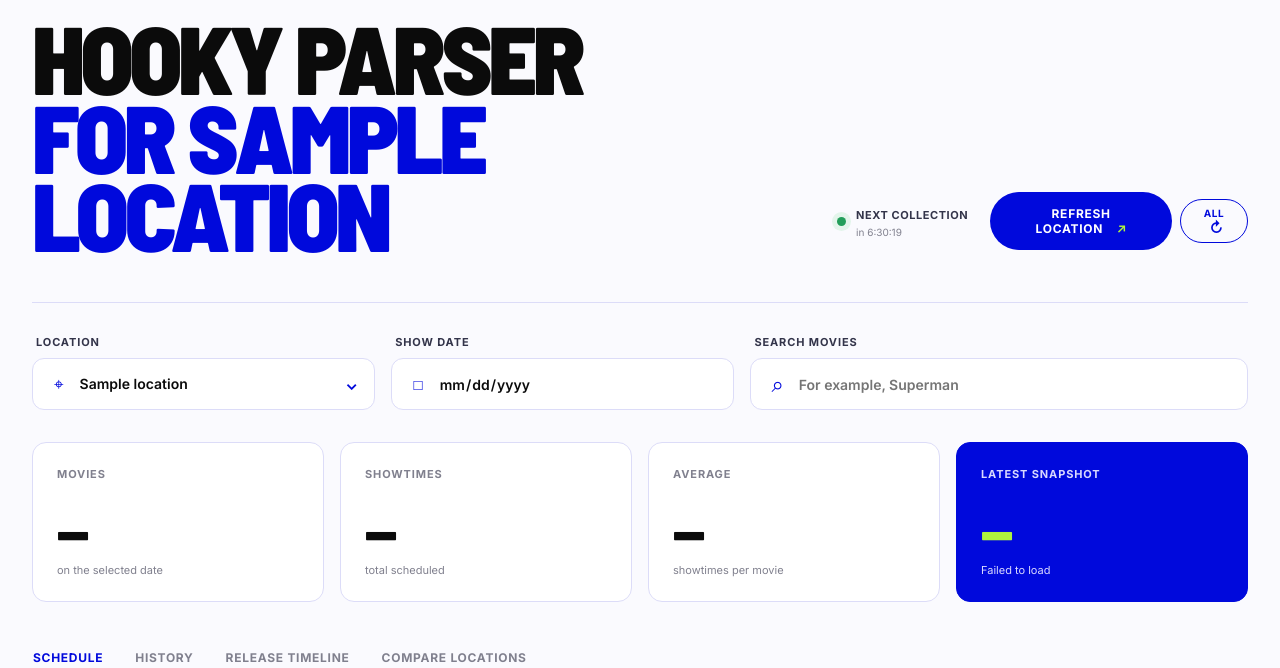
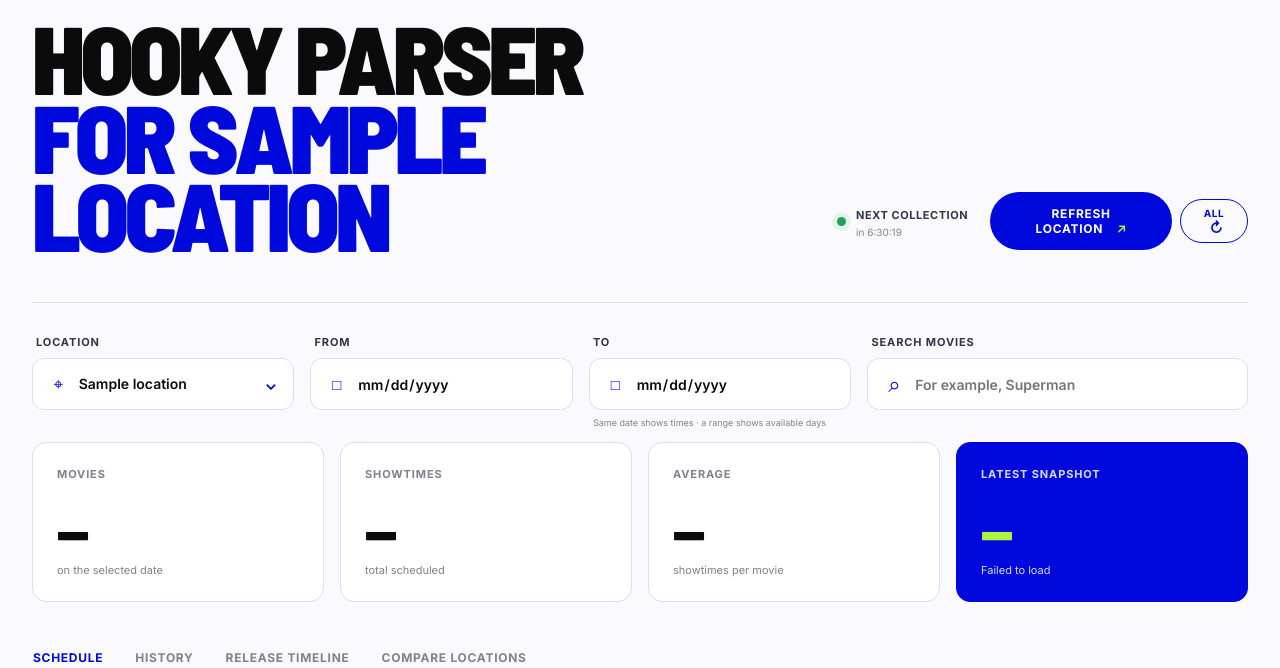
Before and after one commit to SupCS/HookyParser, a Flask app: template templates/index.html in a window 1280 px wide. Shown: the part 91-759 px from the top of the page. Run offline with Flask 3, Linux system fonts and the light colour scheme; the template is opened without the code that fills it: most values are stand-ins (such as "Sample title", 1, 10 or a date in 2020); some libraries are stand-ins or nearby versions.

Commit message:
Movies view for multiple dates

```diff
--- a/app.py
+++ b/app.py
@@ -510,6 +510,69 @@ def schedule():
         return jsonify({"error": "Could not save the schedule", "detail": str(error)}), 500
 
 
+@app.get("/api/schedule-range")
+def schedule_range():
+    location = request.args.get("location", "hutto")
+    if location not in LOCATIONS:
+        return jsonify({"error": "Unknown location"}), 400
+    location_today = datetime.now(ZoneInfo(LOCATION_TIMEZONES[location])).date()
+    date_from = request.args.get("date_from", location_today.isoformat())
+    date_to = request.args.get("date_to", date_from)
+    try:
+        start = datetime.strptime(date_from, "%Y-%m-%d").date()
+        end = datetime.strptime(date_to, "%Y-%m-%d").date()
+    except ValueError:
+        return jsonify({"error": "Invalid date range"}), 400
+    if start > end:
+        return jsonify({"error": "From date must not be after To date"}), 400
+    days = (end - start).days + 1
+    if days > 366:
+        return jsonify({"error": "Date range cannot exceed 366 days"}), 400
+
+    with db() as connection:
+        rows = connection.execute(
+            sql("""SELECT r.show_date, r.captured_at, s.movie_slug, s.movie_title,
+                          s.show_time, s.checkout_url, s.id
+                   FROM scrape_runs r LEFT JOIN showings s ON s.run_id = r.id
+                   WHERE r.location=? AND r.show_date>=? AND r.show_date<=?
+                   ORDER BY s.movie_title, r.show_date, s.id"""),
+            (location, date_from, date_to),
+        ).fetchall()
+
+    grouped: dict[str, dict] = {}
+    captured_at = None
+    available_dates: set[str] = set()
+    for row in rows:
+        available_dates.add(row["show_date"])
+        if captured_at is None or row["captured_at"] > captured_at:
+            captured_at = row["captured_at"]
+        if not row["movie_title"]:
+            continue
+        movie = grouped.setdefault(row["movie_slug"], {
+            "slug": row["movie_slug"], "title": row["movie_title"], "dates": {}
+        })
+        movie["dates"].setdefault(row["show_date"], []).append({
+            "time": row["show_time"], "url": row["checkout_url"]
+        })
+    movies = []
+    for movie in grouped.values():
+        movie["dates"] = [
+            {"date": show_date, "showings": showings}
+            for show_date, showings in movie["dates"].items()
+        ]
+        movies.append(movie)
+    attach_cached_popularity(movies)
+    return jsonify({
+        "location": location,
+        "date_from": date_from,
+        "date_to": date_to,
+        "requested_days": days,
+        "available_days": len(available_dates),
+        "captured_at": captured_at,
+        "movies": movies,
+    })
+
+
 def collect_all_locations(locations=None):
     locations = locations or list(LOCATIONS)
     results = []
--- a/static/app.js
+++ b/static/app.js
@@ -1,5 +1,5 @@
 const $ = (selector) => document.querySelector(selector);
-const state = { movies: [], loading: false };
+const state = { movies: [], loading: false, rangeView: false };
 
 function escapeHtml(value) {
   const node = document.createElement('span');
@@ -19,6 +19,21 @@ function updateLocationHeading() {
 function renderMovies() {
   const term = $('#search').value.trim().toLowerCase();
   const movies = state.movies.filter((movie) => movie.title.toLowerCase().includes(term));
+  if (state.rangeView) {
+    $('#movieList').innerHTML = movies.length ? movies.map((movie, index) => {
+      const popularity = Number.isInteger(movie.imdb_popularity)
+        ? `<span class="popularity" title="Current IMDb Popularity rank">IMDb popularity <b>#${movie.imdb_popularity.toLocaleString('en-US')}</b></span>`
+        : '<span class="popularity unavailable">IMDb popularity —</span>';
+      const totalShowings = movie.dates.reduce((sum, day) => sum + day.showings.length, 0);
+      const days = movie.dates.map((day) => {
+        const date = new Date(`${day.date}T00:00:00Z`);
+        const label = date.toLocaleDateString('en-US', { weekday: 'short', month: 'short', day: 'numeric', timeZone: 'UTC' });
+        return `<button class="range-day" type="button" data-show-date="${day.date}" title="Open this day's showtimes"><span class="range-day-label"><b>${escapeHtml(label)}</b></span><span class="range-day-count">${day.showings.length} showtimes · view day →</span></button>`;
+      }).join('');
+      return `<details class="movie" ${movies.length === 1 || index === 0 ? 'open' : ''}><summary><span class="rank">${String(index + 1).padStart(2, '0')}</span><div><h3>${escapeHtml(movie.title)}</h3><p>${movie.dates.length} day${movie.dates.length === 1 ? '' : 's'} in this window</p></div><div class="movie-badges">${popularity}<span class="count">${totalShowings} showtimes</span></div></summary><div class="range-dates">${days}</div></details>`;
+    }).join('') : '<div class="empty">No movies match your search in this 14-day window.</div>';
+    return;
+  }
   $('#movieList').innerHTML = movies.length ? movies.map((movie, index) => {
     const popularity = Number.isInteger(movie.imdb_popularity)
       ? `<span class="popularity" title="Current IMDb Popularity rank">IMDb popularity <b>#${movie.imdb_popularity.toLocaleString('en-US')}</b></span>`
@@ -36,6 +51,8 @@ function renderMovies() {
 }
 
 async function loadSchedule(refresh = false) {
+  state.rangeView = $('#date').value !== $('#dateTo').value;
+  if (state.rangeView && !refresh) return loadScheduleRange();
   if (state.loading) return;
   state.loading = true;
   const button = $('#refresh');
@@ -60,6 +77,35 @@ async function loadSchedule(refresh = false) {
     $('#status').textContent = refresh ? 'New snapshot saved' : 'Saved data';
     renderMovies();
     await loadHistory();
+  } catch (error) {
+    state.movies = [];
+    $('#movieList').innerHTML = `<div class="empty">${escapeHtml(error.message)}</div>`;
+    $('#status').textContent = 'Failed to load';
+  } finally {
+    state.loading = false;
+    button.disabled = false;
+  }
+}
+
+async function loadScheduleRange() {
+  if (state.loading) return;
+  state.loading = true;
+  const button = $('#refresh');
+  button.disabled = true;
+  $('#status').textContent = 'Loading date range…';
+  const query = new URLSearchParams({ location: $('#location').value, date_from: $('#date').value, date_to: $('#dateTo').value });
+  try {
+    const response = await fetch(`/api/schedule-range?${query}`);
+    const data = await response.json();
+    if (!response.ok) throw new Error(data.error || 'Failed to load date range');
+    state.movies = data.movies || [];
+    const showings = state.movies.reduce((total, movie) => total + movie.dates.reduce((sum, day) => sum + day.showings.length, 0), 0);
+    $('#movieCount').textContent = state.movies.length;
+    $('#showingCount').textContent = showings;
+    $('#average').textContent = state.movies.length ? (showings / state.movies.length).toFixed(1) : '0';
+    $('#captured').textContent = data.captured_at ? new Date(data.captured_at).toLocaleTimeString('en-US', { hour: '2-digit', minute: '2-digit' }) : '—';
+    $('#status').textContent = `${data.available_days}/${data.requested_days} days with saved data`;
+    renderMovies();
   } catch (error) {
     state.movies = [];
     $('#movieList').innerHTML = `<div class="empty">${escapeHtml(error.message)}</div>`;
@@ -374,7 +420,23 @@ async function loadReleaseTimeline() {
 
 $('#search').addEventListener('input', renderMovies);
 $('#location').addEventListener('change', () => { updateLocationHeading(); loadSchedule(); });
-$('#date').addEventListener('change', () => loadSchedule());
+$('#date').addEventListener('change', () => {
+  if ($('#date').value > $('#dateTo').value) $('#dateTo').value = $('#date').value;
+  $('#dateTo').min = $('#date').value;
+  loadSchedule();
+});
+$('#dateTo').addEventListener('change', () => {
+  if ($('#dateTo').value < $('#date').value) $('#dateTo').value = $('#date').value;
+  loadSchedule();
+});
+$('#movieList').addEventListener('click', (event) => {
+  const day = event.target.closest('[data-show-date]');
+  if (!day) return;
+  $('#date').value = day.dataset.showDate;
+  $('#dateTo').value = day.dataset.showDate;
+  $('#dateTo').min = day.dataset.showDate;
+  loadSchedule();
+});
 $('#refresh').addEventListener('click', refreshSelectedLocation);
 $('#refreshAll').addEventListener('click', refreshAllLocations);
 $('#historyFrom').addEventListener('change', loadHistory);
@@ -411,6 +473,7 @@ document.querySelectorAll('.tabs button').forEach((button) => button.addEventLis
 }));
 
 updateLocationHeading();
+$('#dateTo').min = $('#date').value;
 setComparisonRange('week');
 updateCronCountdown();
 setInterval(updateCronCountdown, 1000);
--- /dev/null
+++ b/static/schedule-range.css
@@ -0,0 +1 @@
+.schedule-toolbar{grid-template-columns:1fr 1fr 1fr 1.45fr}.schedule-range-help{display:block;margin:7px 0 -18px 4px;color:var(--aid-mute);font-size:9px;white-space:nowrap}.range-dates{display:grid;gap:8px;padding:2px 22px 22px 88px}.range-day{display:flex;align-items:center;width:100%;gap:12px;padding:10px 12px;border:0;border-radius:10px;background:var(--aid-blue-50);font-family:Inter,sans-serif;text-align:left;cursor:pointer}.range-day:hover{background:#e8e8fd}.range-day:focus-visible{outline:3px solid var(--aid-lime);outline-offset:2px}.range-day-label{color:var(--aid-slate);font-size:11px;font-weight:600}.range-day-label b{color:var(--aid-blue);font-size:12px}.range-day-count{margin-left:auto;color:var(--aid-mute);font-size:10px}@media(max-width:900px){.schedule-toolbar{grid-template-columns:1fr 1fr}.schedule-toolbar .search{grid-column:1/-1}}@media(max-width:680px){.schedule-toolbar{grid-template-columns:1fr}.schedule-toolbar .search{grid-column:auto}.schedule-range-help{margin-bottom:0}.range-dates{padding-left:22px}.range-day{align-items:flex-start;flex-direction:column}.range-day-count{margin-left:0}}
--- a/templates/index.html
+++ b/templates/index.html
@@ -13,6 +13,7 @@
   <link rel="stylesheet" href="{{ url_for('static', filename='comparison.css') }}">
   <link rel="stylesheet" href="{{ url_for('static', filename='timeline.css') }}">
   <link rel="stylesheet" href="{{ url_for('static', filename='timeline-tooltip.css') }}">
+  <link rel="stylesheet" href="{{ url_for('static', filename='schedule-range.css') }}">
 </head>
 <body>
   <main class="shell">
@@ -21,9 +22,10 @@
       <div class="hero-actions"><div class="auto-status"><i></i><span><b>Next collection</b><small id="nextRefresh">Calculating…</small></span></div><div class="refresh-actions"><button class="primary" id="refresh">Refresh location <span>↗</span></button><button class="refresh-all" id="refreshAll" type="button" title="Refresh all locations for the next 13 days" aria-label="Refresh all locations">All <span>↻</span></button></div></div>
     </header>
 
-    <section class="toolbar" aria-label="Filters">
+    <section class="toolbar schedule-toolbar" aria-label="Filters">
       <label><span>Location</span><div class="control select-control"><select id="location">{% for slug, name in locations.items() %}<option value="{{ slug }}" {% if slug == 'hutto' %}selected{% endif %}>{{ name }}</option>{% endfor %}</select></div></label>
-      <label><span>Show date</span><div class="control date-control"><input id="date" type="date" value="{{ today }}"></div></label>
+      <label><span>From</span><div class="control date-control"><input id="date" type="date" value="{{ today }}"></div></label>
+      <label><span>To</span><div class="control date-control"><input id="dateTo" type="date" value="{{ today }}"></div><small class="schedule-range-help">Same date shows times · a range shows available days</small></label>
       <label class="search"><span>Search movies</span><div class="control search-control"><input id="search" type="search" placeholder="For example, Superman"></div></label>
     </section>
 
```
